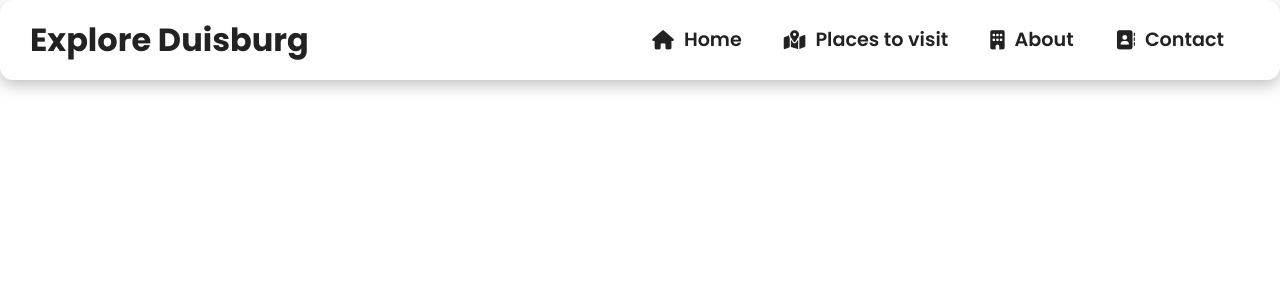
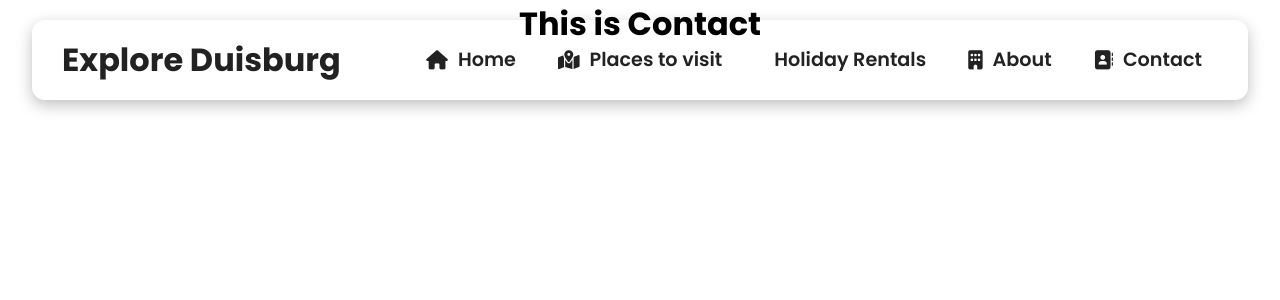
Before and after one commit to brunomaiaa/Full-Stack-Final-Project-DCI, a React (Create React App) app in the folder explore-duisburg/: page /contact in a window 1280 px wide. Shown: the top 300 px of the page. Built offline with nearby package versions, Linux system fonts and the light colour scheme.

Commit message:
Created the Routes
I finished styling the navbar and creating the routes.

```diff
--- a/explore-duisburg/src/App.js
+++ b/explore-duisburg/src/App.js
@@ -1,14 +1,31 @@
 
-import { Routes } from 'react-router-dom';
+import { Route, Routes } from 'react-router-dom';
 import './App.css';
 import Navbar from './Components/Navbar';
+import Home from './Routes/Home';
+import PlacesToVisit from './Routes/PlacesToVisit';
+import HolidayRentals from './Routes/HolidayRentals';
+import About from './Routes/About';
+import Contact from './Routes/Contact';
 
 
 function App() {
   return (
     <div className="App">
+      <Routes>
+        <Route path="/" element={<Home />} />
+        <Route path="/placestovisit" element={<PlacesToVisit />} />
+        <Route path="/holidayrentals" element={<HolidayRentals />} />
+
+        <Route path="/about" element={<About />} />
+        <Route path="/contact" element={<Contact />} />
+
+      </Routes>
 
       <Navbar />
+
+
+
 
 
     </div>
--- a/explore-duisburg/src/Components/MenuItems.js
+++ b/explore-duisburg/src/Components/MenuItems.js
@@ -11,6 +11,14 @@ export const MenuItems = [
     url: '/placestovisit',
     cName: 'nav-links',
     icon: "fa-solid fa-map-location-dot"
+
+},
+{
+    title: 'Holiday Rentals',
+    url: '/holidayrentals',
+    cName: 'nav-links',
+    icon: "fa-solid fa-house-heart"
+    // icon: "fa-duotone fa-house-building"
 
 },
 {
--- a/explore-duisburg/src/Components/Navbar.js
+++ b/explore-duisburg/src/Components/Navbar.js
@@ -6,19 +6,28 @@ import { MenuItems } from './MenuItems'
 
 
 class Navbar extends Component {
+    state = { clicked: false }
+    handleClick = () => {
+        this.setState({ clicked: !this.state.clicked })
+    }
     render() {
         return (
             <nav className='NavbarItems'>
                 <h1 className='navbar-logo'>Explore Duisburg</h1>
+                <div className='menu-icons' onClick={this.handleClick} >
+                    <i className={this.state.clicked ? "fas fa-times" : "fas fa-bars"}></i>
 
-                <ul className='nav-menu'>
+                </div>
+
+
+                <ul className={this.state.clicked ? "nav-menu active" : "nav-menu"}>
                     {MenuItems.map((item, index) => {
                         return (
                             <li key={index}>
-                        <a className={item.cName} href='/'>
+                        < Link className={item.cName} to={item.url}>
                         <i className={item.icon}></i>
                         {item.title}
-                        </a>
+                        </Link >
                     </li>
                         );
                     })}
--- a/explore-duisburg/src/Components/NavbarStyles.css
+++ b/explore-duisburg/src/Components/NavbarStyles.css
@@ -4,9 +4,14 @@
     align-items: center;
     padding: 0 30px;
     box-shadow: 0 5px 15px 0 rgba(0,0,0, 0.25);
-    width: 100%;
+    width: 95%;
     height: 80px;
     border-radius: 13px;
+    position: fixed;
+    top: 20px;
+    left: 50%;
+    transform: translate(-50%);
+    z-index: 9999;
 }
 
 .navbar-logo{
@@ -43,3 +48,64 @@
     border-radius: 4px;
     transition: all 0.2s ease-out;
 }
+
+.menu-icons {
+    display: none;
+}
+
+@media screen and (max-width: 850px) {
+    .NavbarItems {
+        z-index: 99;
+    }
+    .nav-menu {
+        display: flex;
+        flex-direction: column;
+        justify-content: flex-start;
+        background-color: #fff;
+        width: 100%;
+        height: auto;
+        position: absolute;
+        top: 0;
+        left: -100%;
+        opacity: 0;
+        align-items: stretch;
+        padding: 80px 0 30px 0;
+        margin: 0;
+        z-index: -1;
+        transition: 0.3s ease-in-out;
+        border-radius: 13px;
+
+
+
+    }
+
+    .nav-menu.active {
+        left: 0;
+        opacity: 1;
+        z-index: -1;
+        transition: 0.3s ease-in-out;
+    }
+
+    .nav-links {
+        display: block;
+        width: 100%;
+        font-size: 1.2rem;
+        padding: 2rem 0;
+    }
+
+    .nav-links:hover {
+        background-color: #01959a;
+
+        transition: none;
+    }
+
+    .menu-icons {
+        display: block;
+    }
+
+    .menu-icons i {
+        font-size: 1.2rem;
+        cursor: pointer;
+        color: #222;
+    }
+}
--- /dev/null
+++ b/explore-duisburg/src/Routes/About.js
@@ -0,0 +1,9 @@
+import React from 'react'
+
+export default function About() {
+  return (
+    <>
+     <h1> This is About</h1>
+    </>
+  )
+}
--- /dev/null
+++ b/explore-duisburg/src/Routes/Contact.js
@@ -0,0 +1,9 @@
+import React from 'react'
+
+export default function Contact() {
+  return (
+    <>
+     <h1> This is Contact</h1>
+    </>
+  )
+}
--- /dev/null
+++ b/explore-duisburg/src/Routes/HolidayRentals.js
@@ -0,0 +1,9 @@
+import React from 'react'
+
+export default function HolidayRentals() {
+  return (
+    <>
+     <h1> This is Holiday Rentals</h1>
+    </>
+  )
+}
--- /dev/null
+++ b/explore-duisburg/src/Routes/Home.js
@@ -0,0 +1,10 @@
+import React from 'react'
+
+export default function Home() {
+  return (
+    <>
+    <h1> This is Home</h1>
+
+    </>
+  )
+}
--- /dev/null
+++ b/explore-duisburg/src/Routes/PlacesToVisit.js
@@ -0,0 +1,9 @@
+import React from 'react'
+
+export default function PlacesToVisit() {
+  return (
+    <>
+     <h1> This is Places To Visit</h1>
+    </>
+  )
+}
--- a/explore-duisburg/src/index.js
+++ b/explore-duisburg/src/index.js
@@ -3,12 +3,13 @@ import ReactDOM from 'react-dom/client';
 import './index.css';
 import App from './App';
 import reportWebVitals from './reportWebVitals';
+import { BrowserRouter } from 'react-router-dom';
 
 const root = ReactDOM.createRoot(document.getElementById('root'));
 root.render(
-  <React.StrictMode>
+  <BrowserRouter>
     <App />
-  </React.StrictMode>
+  </BrowserRouter>
 );
 
 // If you want to start measuring performance in your app, pass a function
```
